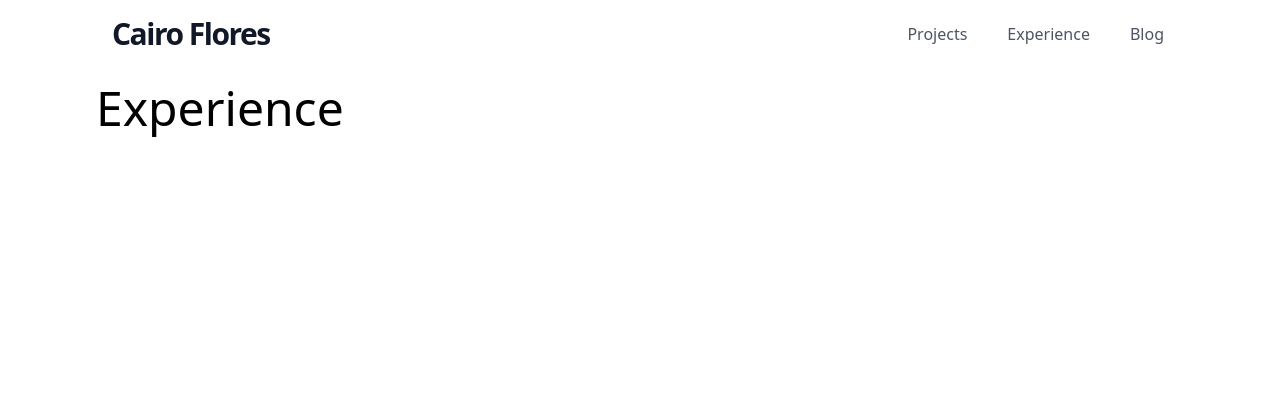
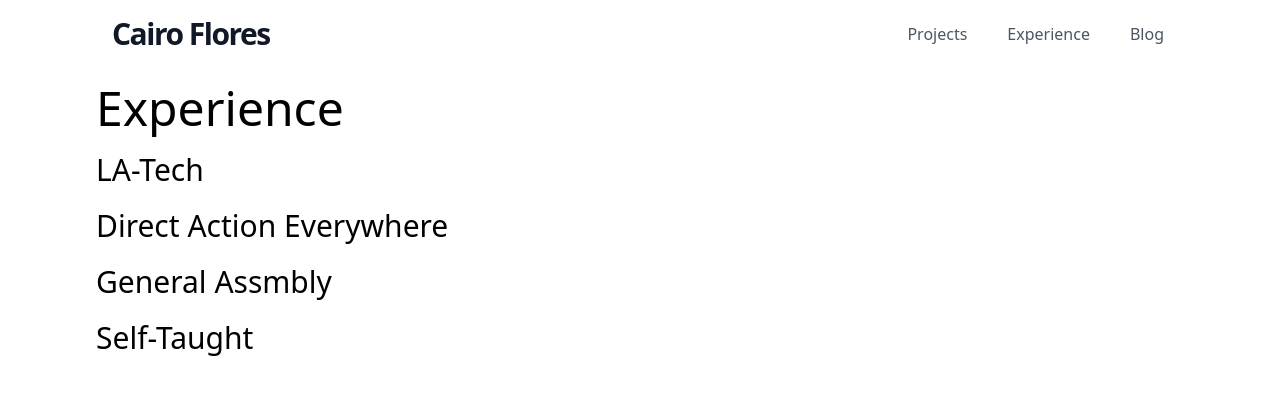
Before and after one commit to cai-py/cairo-flores, a Next.js app: page /experience in a window 1280 px wide. Shown: the top 394 px of the page. Built offline with nearby package versions, Linux system fonts and the light colour scheme.

Commit message:
bones of experience page

```diff
--- a/pages/experience.js
+++ b/pages/experience.js
@@ -5,6 +5,32 @@
         <div className='experiencePage'>
             <Layout>
                 <h1 className='text-5xl mb-5'>Experience</h1>
+                <ul className='experienceList'>
+                    <li className='mt-5'>
+                        <h2 className='text-3xl'>LA-Tech</h2>
+                        <ul>
+
+                        </ul>
+                    </li>
+                    <li className='mt-5'>
+                        <h2 className='text-3xl'>Direct Action Everywhere</h2>
+                        <ul>
+
+                        </ul>
+                    </li>
+                    <li className='mt-5'>
+                        <h2 className='text-3xl'>General Assmbly</h2>
+                        <ul>
+
+                        </ul>
+                    </li>
+                    <li className='mt-5'>
+                        <h2 className='text-3xl'>Self-Taught</h2>
+                        <ul>
+
+                        </ul>
+                    </li>
+                </ul>
             </Layout>
         </div>
     )
```
